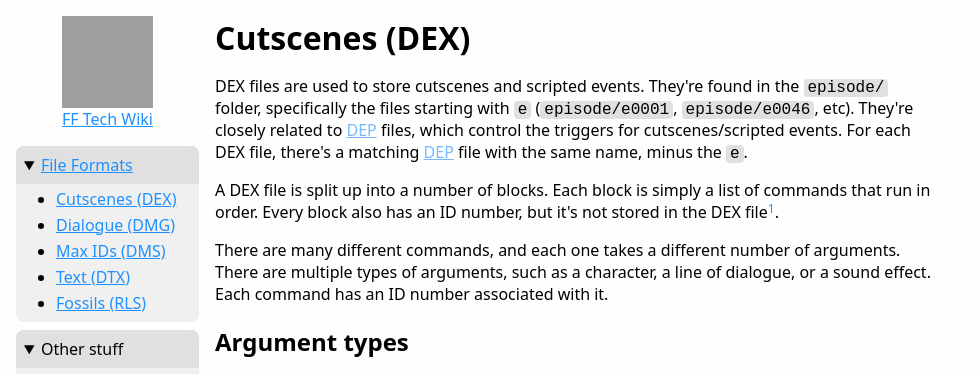
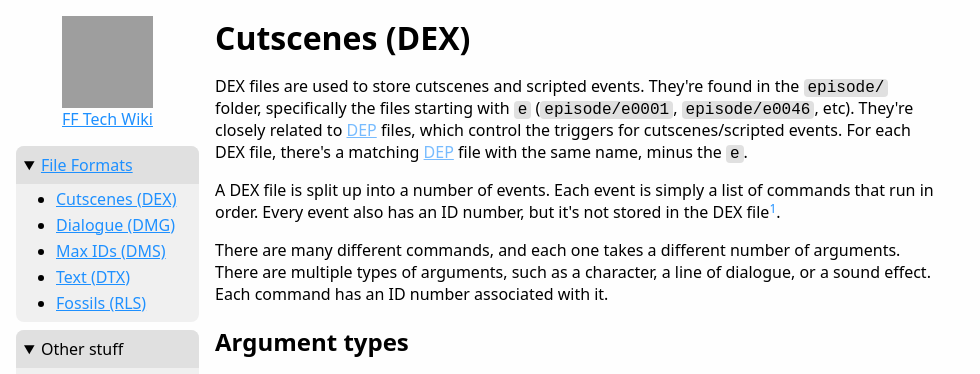
Before and after one commit to simonomi/fftechwiki, a Jekyll site: the page built from file-formats/DEX.html, in a window 1280 px wide and 900 px high, cut to the strip 0-374 px from the top of the window. Shown: the whole strip, without its empty margins (0-980 px from the left). Built offline with Jekyll 4.4.1, drawn with Linux system fonts in a browser that asks for light colours; some of the changed text lies outside the part shown; grey boxes are pictures that could not be loaded.

Commit message:
rename block to event

```diff
--- a/_data/flags/types.yml
+++ b/_data/flags/types.yml
@@ -1,8 +1,8 @@
 - type: 0
   notes: Used only in <a href="/fftechwiki/file-formats/DEX">DEX</a> files, usually for the results of dialogue choices. <a>DEP</a> files react to these flags, but never use type 0 (they might use 8? or maybe 9?)
 - type: "2,&nbsp;3"
-  shortName: Block
-  notes: Used only in <a>DEP</a> files, specifically for the 'block has (not) played' commands
+  shortName: Event
+  notes: Used only in <a>DEP</a> files, specifically for the 'event has (not) played' commands
 - type: "5,&nbsp;6,&nbsp;10"
   shortName: Boolean
   notes: Used all over for <code><code-keyword>true</code-keyword></code>/<code><code-keyword>false</code-keyword></code> values, like story progress flags or battle win/lose results
--- a/file-formats/DEX.html
+++ b/file-formats/DEX.html
@@ -3,7 +3,7 @@ title: Cutscenes (DEX)
 ---
 <p>DEX files are used to store cutscenes and scripted events. They're found in the <code>episode/</code> folder, specifically the files starting with <code>e</code> (<code>episode/e0001</code>, <code>episode/e0046</code>, etc). They're closely related to <a>DEP</a> files, which control the triggers for cutscenes/scripted events. For each DEX file, there's a matching <a>DEP</a> file with the same name, minus the <code>e</code>.</p>
 
-<p>A DEX file is split up into a number of blocks. Each block is simply a list of commands that run in order. Every block also has an ID number, but it's not stored in the DEX file<sup><a class="footnote-link" id="footnote-return:1" href="#footnote:1">1</a></sup>.</p>
+<p>A DEX file is split up into a number of events. Each event is simply a list of commands that run in order. Every event also has an ID number, but it's not stored in the DEX file<sup><a class="footnote-link" id="footnote-return:1" href="#footnote:1">1</a></sup>.</p>
 
 <p>There are many different commands, and each one takes a different number of arguments. There are multiple types of arguments, such as a character, a line of dialogue, or a sound effect. Each command has an ID number associated with it.</p>
 
@@ -79,5 +79,5 @@ title: Cutscenes (DEX)
 <hr>
 
 <ol id="footnotes">
-	<li tabindex="-1" id="footnote:1">The ID number for a given block is only found in the matching DEP file, which has its own set of matching blocks <a class="footnote-return-link" href="#footnote-return:1">⏎</a></li>
+	<li tabindex="-1" id="footnote:1">The ID number for a given event is only found in the matching DEP file, which has its own set of matching events <a class="footnote-return-link" href="#footnote-return:1">⏎</a></li>
 </ol>
```
